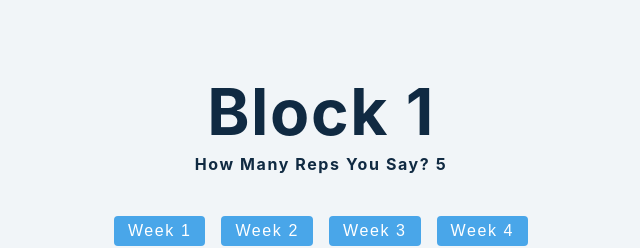
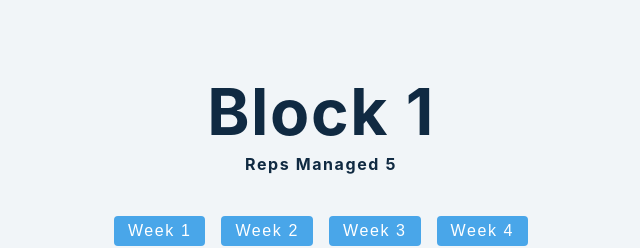
Before and after one commit to williamadahl/Deadlift-peaking-program, a React (Create React App) app: page /block1 in a window 1280 px wide. Shown: the top 248 px of the page, without its empty margins (319-959 px from the left). Built offline with nearby package versions, Linux system fonts and the light colour scheme.

Commit message:
small typo fix

```diff
--- a/src/tmp-folder/Block1.js
+++ b/src/tmp-folder/Block1.js
@@ -29,7 +29,7 @@ const Block1 = (props) => {
     return(
         <>
             <h1> Block 1 </h1>
-            <h4> How many reps you say? {repNumber}</h4>
+            <h4> Reps managed {repNumber}</h4>
             <button className='btn' onClick={()=>setShowWeekOne(!showWeekOne)}> Week 1</button>
             <button className='btn' onClick={()=>setShowWeekTwo(!showWeekTwo)}> Week 2</button>
             <button className='btn' onClick={()=>setShowWeekThree(!showWeekThree)}> Week 3</button>
```
Also changed, not shown: 1 other file (tests, documents, lock files or other folders).
